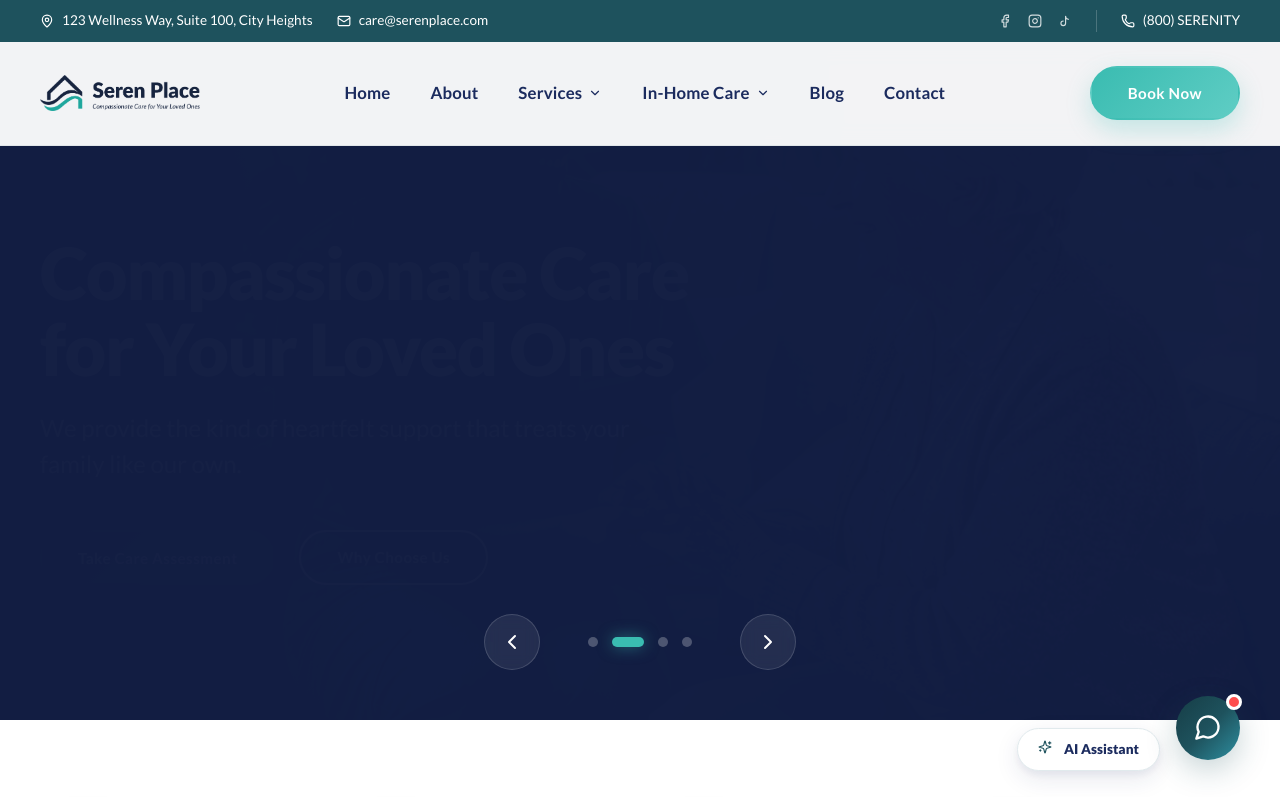
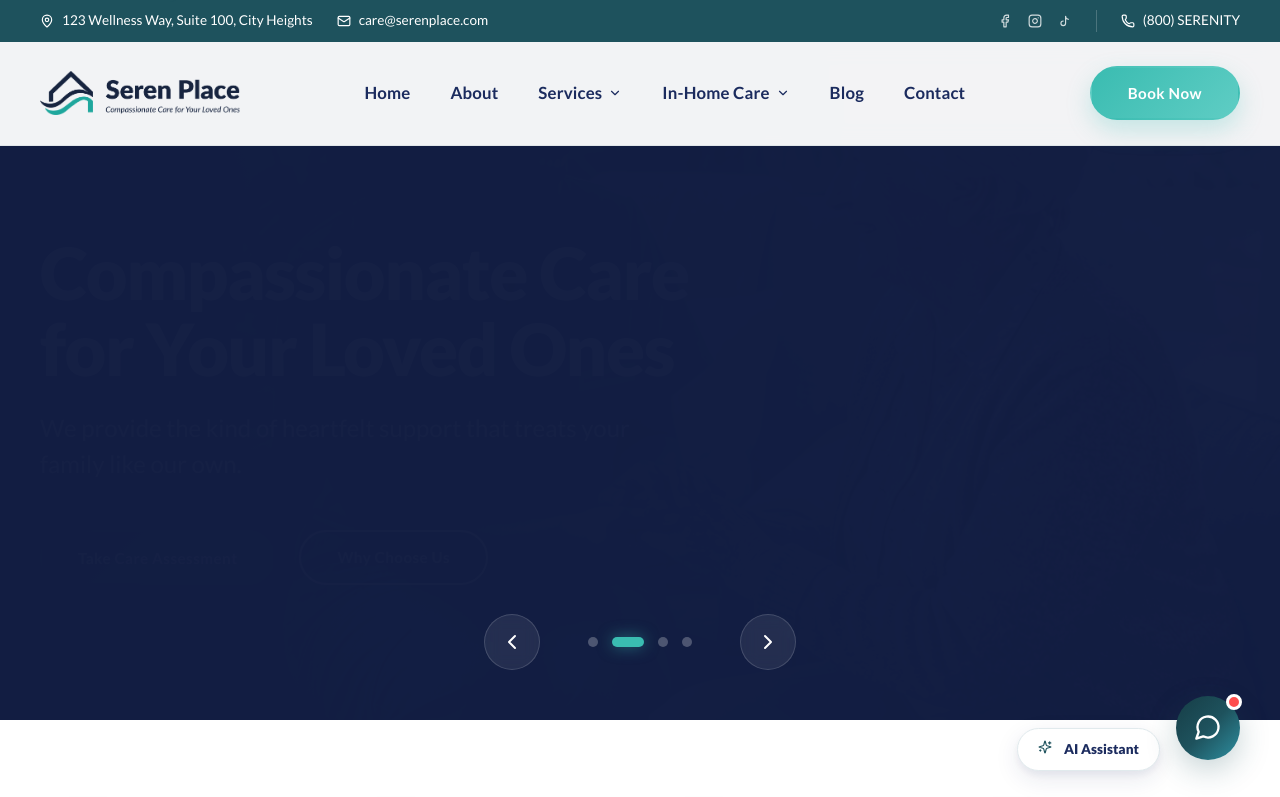
Before and after one commit to heropaulexy79/seren-place, a Next.js app: page / in a window 1280 px wide. Shown: the top 797 px of the page. Built offline with nearby package versions, Linux system fonts and the light colour scheme.

Commit message:
navbar changes

```diff
--- a/src/components/layout/Navbar.module.css
+++ b/src/components/layout/Navbar.module.css
@@ -1,9 +1,10 @@
 .headerWrapper {
-  position: absolute;
+  position: fixed;
   top: 0;
   left: 0;
   width: 100%;
   z-index: 1000;
+  transition: all 0.3s ease;
 }
 
 .topBar {
@@ -11,9 +12,16 @@
   color: white;
   padding: 10px 0;
   font-size: 0.85rem;
-  transition: transform 0.4s ease, height 0.4s ease, opacity 0.4s ease;
+  transition: all 0.4s ease;
   overflow: hidden;
-  height: auto;
+  max-height: 60px;
+}
+
+.scrolled .topBar {
+  max-height: 0;
+  padding-top: 0;
+  padding-bottom: 0;
+  opacity: 0;
 }
 
 .topBarContainer {
--- a/src/components/layout/Navbar.tsx
+++ b/src/components/layout/Navbar.tsx
@@ -27,6 +27,15 @@ const TikTokIcon = ({ size = 14 }) => (
 const Navbar = () => {
   const [mobileMenuOpen, setMobileMenuOpen] = useState(false);
   const [activeDropdown, setActiveDropdown] = useState<string | null>(null);
+  const [isScrolled, setIsScrolled] = useState(false);
+
+  useEffect(() => {
+    const handleScroll = () => {
+      setIsScrolled(window.scrollY > 40);
+    };
+    window.addEventListener("scroll", handleScroll);
+    return () => window.removeEventListener("scroll", handleScroll);
+  }, []);
 
   const navLinks = [
     { name: "Home", href: "/" },
@@ -55,7 +64,7 @@ const Navbar = () => {
   ];
 
   return (
-    <header className={styles.headerWrapper}>
+    <header className={`${styles.headerWrapper} ${isScrolled ? styles.scrolled : ""}`}>
       {/* TopBar - Disappears on scroll */}
       <div className={styles.topBar}>
         <div className={`container ${styles.topBarContainer}`}>
@@ -91,8 +100,8 @@ const Navbar = () => {
             <Image
               src="/logo.png"
               alt="Seren Place — Compassionate Care for Your Loved Ones"
-              width={160}
-              height={48}
+              width={200}
+              height={60}
               style={{ objectFit: "contain" }}
               priority
             />
```
